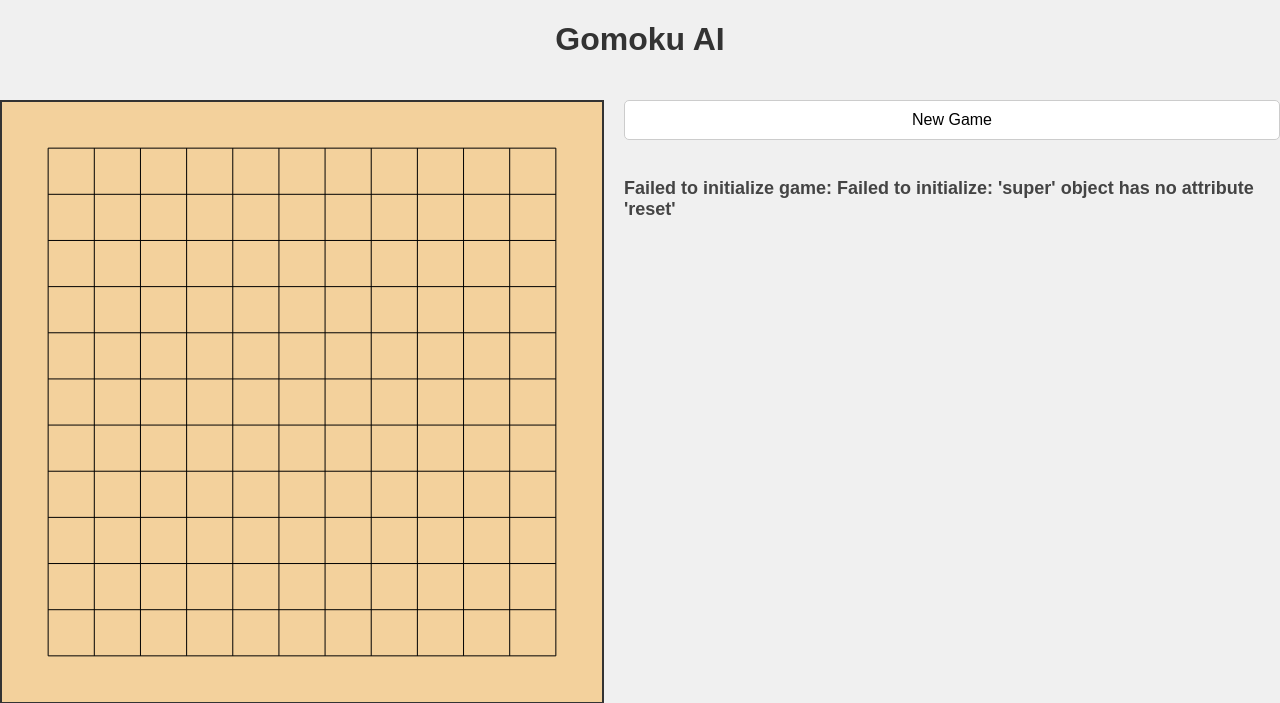
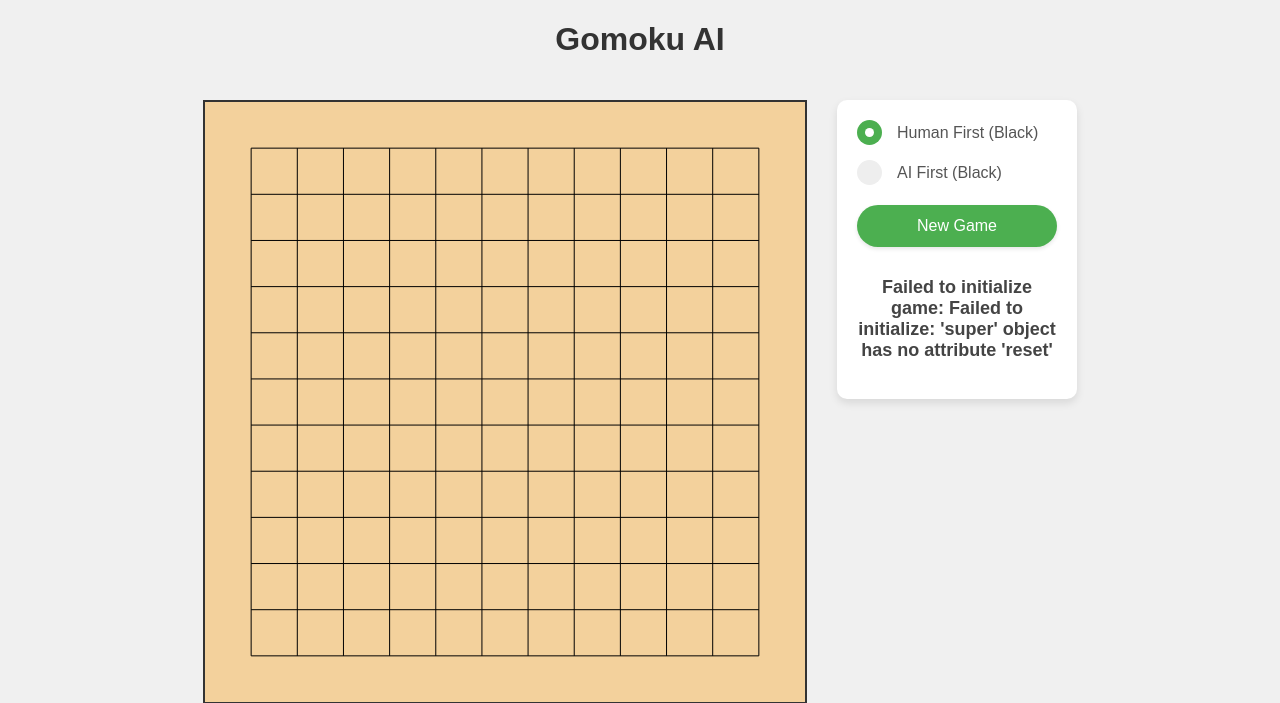
Before and after one commit to ariamather/alphazero_gomoku, a Flask app: page / in a window 1280 px wide. Shown: the top 703 px of the page. Run offline with Flask 3, Linux system fonts and the light colour scheme; parts of the project's set-up code (start-up, migrations or seed data) failed here and were passed over.

Commit message:
美化先手选择按钮并修复AI先手时的棋子颜色显示问题

```diff
--- a/web/app.py
+++ b/web/app.py
@@ -171,11 +171,15 @@
     if game_over:
         print(f"Game over after AI move. Winner: {winner}")
 
+    # 确定当前玩家：AI走棋后，当前玩家应该是人类
+    current_player = 1  # 人类玩家
+
     response = {
         'board': env.board.tolist(),
         'ai_action': int(ai_action),
         'game_over': game_over,
-        'winner': winner
+        'winner': winner,
+        'current_player': current_player
     }
     return jsonify(response)
 
@@ -183,9 +187,37 @@
 def init_game():
     try:
         print("Initializing new game")  # 调试输出
+        starting_player = request.args.get('starting_player', 'human')  # 默认人类先手
+
         env.reset()
         mcts.reset()
-        current_player = env.current_player.value
+
+        # 如果选择AI先手，设置当前玩家为AI并让AI下第一步
+        if starting_player == 'ai':
+            print("AI starts first")
+            # 获取当前观察状态
+            observation = env._get_observation()
+
+            # 运行MCTS获取访问次数
+            visits = mcts.run(env, observation)
+
+            # 选择访问次数最多的动作
+            ai_action = np.argmax(visits)
+
+            ai_row = ai_action // BOARD_SIZE
+            ai_col = ai_action % BOARD_SIZE
+            print(f"AI moving to ({ai_row}, {ai_col}), action {ai_action}")
+
+            # 执行AI的移动
+            env.step(ai_action)
+
+        # 确定当前玩家
+        # 如果AI先手并已下了一步，当前玩家应该是人类
+        if starting_player == 'ai':
+            current_player = 1  # 人类玩家
+        else:
+            current_player = env.current_player.value
+
         board_list = env.board.tolist()
         print(f"Init successful: current_player={current_player}, board_size={len(board_list)}")  # 调试输出
         return jsonify({
--- a/web/static/main.js
+++ b/web/static/main.js
@@ -9,7 +9,8 @@
     const GRID_SIZE = canvas.width;
 
     let board = Array(BOARD_SIZE).fill(null).map(() => Array(BOARD_SIZE).fill(0));
-    let currentPlayer = 1; // 1 for black (human), -1 for white (AI)
+    let currentPlayer = 1; // 当前玩家 (1或-1)
+    let humanIsBlack = true; // 人类是否执黑
     let gameOver = false;
     let isProcessing = false; // 防止重复请求
 
@@ -44,7 +45,9 @@
                     const y = CELL_SIZE * (i + 1);
                     ctx.beginPath();
                     ctx.arc(x, y, CELL_SIZE / 2.5, 0, 2 * Math.PI);
-                    ctx.fillStyle = board[i][j] === 1 ? 'black' : 'white';
+                    // 确定棋子颜色
+                    const isHumanPiece = (humanIsBlack && board[i][j] === 1) || (!humanIsBlack && board[i][j] === -1);
+                    ctx.fillStyle = isHumanPiece ? 'black' : 'white';
                     ctx.fill();
                     ctx.stroke();
                 }
@@ -75,8 +78,11 @@
 
         isProcessing = true;
 
+        // 确定玩家实际应该使用的值
+        const humanPlayerValue = humanIsBlack ? 1 : -1;
+
         // 立即在界面上显示玩家的棋子
-        board[row][col] = currentPlayer;
+        board[row][col] = humanPlayerValue;
         drawPieces();
         updateStatus('AI is thinking...');
 
@@ -107,15 +113,29 @@
             // 更新整个棋盘状态
             updateBoard(data.board);
 
+            // 更新当前玩家
+            currentPlayer = data.current_player;
+
             if (data.game_over) {
                 gameOver = true;
                 let winnerMsg = "Game Over! ";
-                if (data.winner === 1) winnerMsg += "You win!";
-                else if (data.winner === -1) winnerMsg += "AI wins!";
-                else winnerMsg += "It's a draw!";
+                if (data.winner === 1) {
+                    winnerMsg += humanIsBlack ? "You win!" : "AI wins!";
+                } else if (data.winner === -1) {
+                    winnerMsg += humanIsBlack ? "AI wins!" : "You win!";
+                } else {
+                    winnerMsg += "It's a draw!";
+                }
                 updateStatus(winnerMsg);
             } else {
-                updateStatus('Your turn (Black)');
+                // 根据当前玩家和人类是否执黑更新状态信息
+                currentPlayer = data.current_player;
+                const isHumanTurn = (humanIsBlack && currentPlayer === 1) || (!humanIsBlack && currentPlayer === -1);
+                if (isHumanTurn) {
+                    updateStatus('Your turn (Black)');
+                } else {
+                    updateStatus('AI is thinking...');
+                }
             }
 
         } catch (error) {
@@ -148,7 +168,11 @@
 
     resetButton.addEventListener('click', async () => {
         try {
-            const response = await fetch('/init', { method: 'GET' });
+            const startingPlayer = getStartingPlayer();
+            // 设置人类是否执黑
+            humanIsBlack = startingPlayer === 'human';
+
+            const response = await fetch(`/init?starting_player=${startingPlayer}`, { method: 'GET' });
             const data = await response.json();
 
             // 更新棋盘
@@ -156,7 +180,13 @@
             currentPlayer = data.current_player;
             gameOver = false;
             isProcessing = false;
-            updateStatus('Your turn (Black)');
+
+            // 更新状态
+            if (currentPlayer === 1) {
+                updateStatus(humanIsBlack ? 'Your turn (Black)' : 'AI is thinking...');
+            } else {
+                updateStatus(humanIsBlack ? 'AI is thinking...' : 'Your turn (Black)');
+            }
             canvas.style.pointerEvents = 'auto';
         } catch (error) {
             console.error('Error:', error);
@@ -165,10 +195,25 @@
     });
 
         // 初始化游戏
+    // 获取选中的先手方
+    function getStartingPlayer() {
+        const radios = document.getElementsByName('starting-player');
+        for (const radio of radios) {
+            if (radio.checked) {
+                return radio.value;
+            }
+        }
+        return 'human'; // 默认人类先手
+    }
+
     async function initGame() {
         try {
             console.log('Attempting to initialize game via /init');
-            const response = await fetch('/init', { method: 'GET' });
+            const startingPlayer = getStartingPlayer();
+            // 设置人类是否执黑
+            humanIsBlack = startingPlayer === 'human';
+
+            const response = await fetch(`/init?starting_player=${startingPlayer}`, { method: 'GET' });
 
             const data = await response.json();  // 总是尝试解析 JSON
 
@@ -180,7 +225,7 @@
 
             updateBoard(data.board);
             currentPlayer = data.current_player;
-            updateStatus('Your turn (Black)');
+            updateStatus(currentPlayer === 1 ? 'Your turn (Black)' : 'AI is thinking...');
         } catch (error) {
             console.error('Error initializing game:', error);
             updateStatus('Failed to initialize game: ' + (error.message || 'Unknown error'));
--- a/web/static/style.css
+++ b/web/static/style.css
@@ -25,27 +25,106 @@
 }
 
 .controls {
-    margin-left: 20px;
+    margin-left: 30px;
     display: flex;
     flex-direction: column;
+    background-color: #fff;
+    padding: 20px;
+    border-radius: 10px;
+    box-shadow: 0 4px 8px rgba(0,0,0,0.1);
+    width: 200px;
 }
 
 #reset-button {
-    padding: 10px 20px;
+    padding: 12px 24px;
     font-size: 16px;
     cursor: pointer;
-    border: 1px solid #ccc;
-    border-radius: 5px;
-    background-color: #fff;
+    border: none;
+    border-radius: 30px;
+    background-color: #4CAF50;
+    color: white;
     margin-bottom: 20px;
+    transition: all 0.3s ease;
+    box-shadow: 0 2px 4px rgba(0,0,0,0.1);
 }
 
 #reset-button:hover {
-    background-color: #eee;
+    background-color: #45a049;
+    transform: translateY(-2px);
+    box-shadow: 0 4px 8px rgba(0,0,0,0.2);
 }
 
 #game-status {
     font-size: 18px;
     font-weight: bold;
     color: #444;
+    text-align: center;
+    margin-top: 10px;
 }
+
+/* 美化先手选择按钮 */
+.player-selection {
+    margin-bottom: 20px;
+    display: flex;
+    flex-direction: column;
+    gap: 15px;
+}
+
+.player-selection label {
+    display: flex;
+    align-items: center;
+    cursor: pointer;
+    position: relative;
+    padding-left: 40px;
+    height: 25px;
+    line-height: 25px;
+    font-size: 16px;
+    color: #555;
+    transition: all 0.3s ease;
+}
+
+.player-selection input[type="radio"] {
+    position: absolute;
+    opacity: 0;
+    cursor: pointer;
+}
+
+/* 自定义单选按钮 */
+.player-selection .checkmark {
+    position: absolute;
+    top: 0;
+    left: 0;
+    height: 25px;
+    width: 25px;
+    background-color: #eee;
+    border-radius: 50%;
+    transition: all 0.3s ease;
+}
+
+.player-selection label:hover .checkmark {
+    background-color: #ccc;
+}
+
+.player-selection input:checked ~ .checkmark {
+    background-color: #4CAF50;
+}
+
+/* 单选按钮内部的圆点 */
+.player-selection .checkmark:after {
+    content: "";
+    position: absolute;
+    display: none;
+}
+
+.player-selection input:checked ~ .checkmark:after {
+    display: block;
+}
+
+.player-selection .checkmark:after {
+    top: 8px;
+    left: 8px;
+    width: 9px;
+    height: 9px;
+    border-radius: 50%;
+    background: white;
+}
--- a/web/templates/index.html
+++ b/web/templates/index.html
@@ -11,6 +11,18 @@
     <div class="game-container">
         <canvas id="gomoku-board" width="600" height="600"></canvas>
         <div class="controls">
+            <div class="player-selection">
+                <label>
+                    <input type="radio" name="starting-player" value="human" checked>
+                    <span class="checkmark"></span>
+                    Human First (Black)
+                </label>
+                <label>
+                    <input type="radio" name="starting-player" value="ai">
+                    <span class="checkmark"></span>
+                    AI First (Black)
+                </label>
+            </div>
             <button id="reset-button">New Game</button>
             <p id="game-status">Your turn (Black)</p>
         </div>
```
